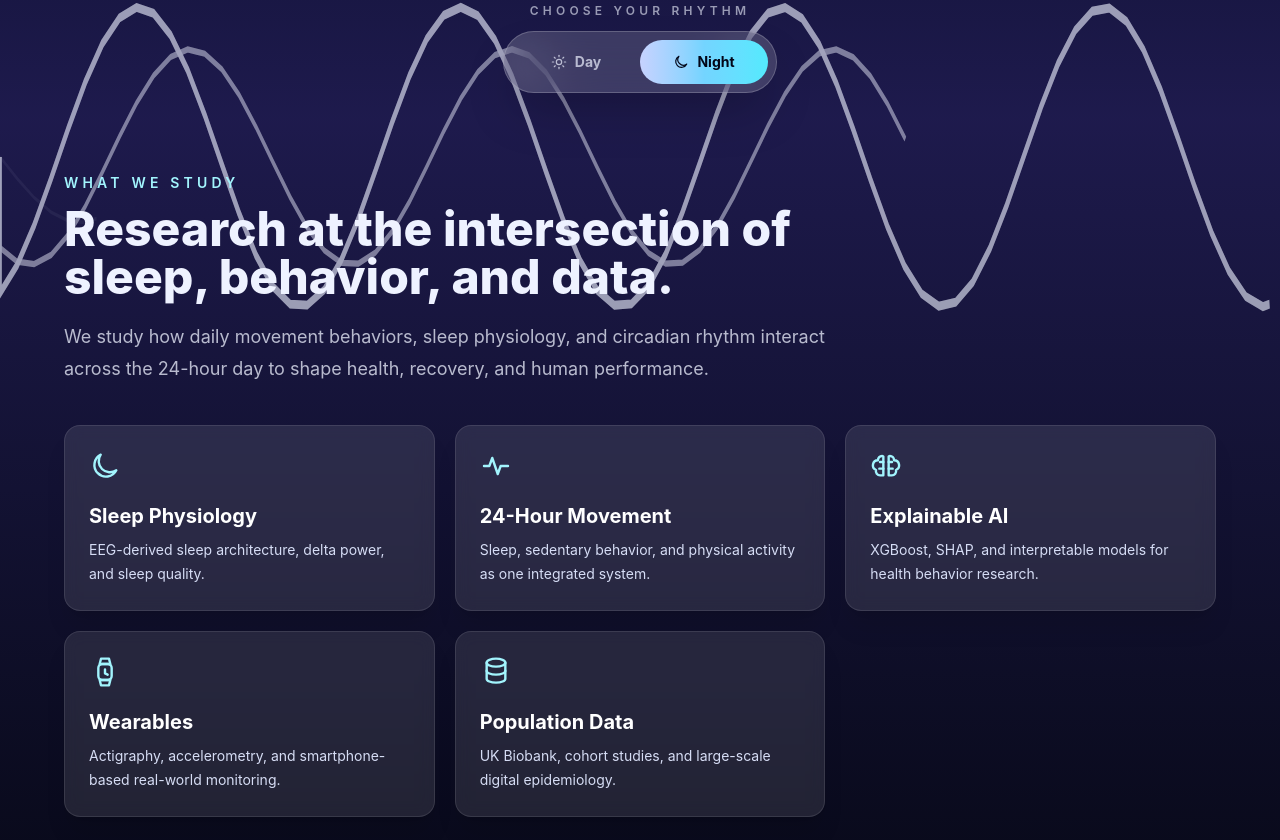
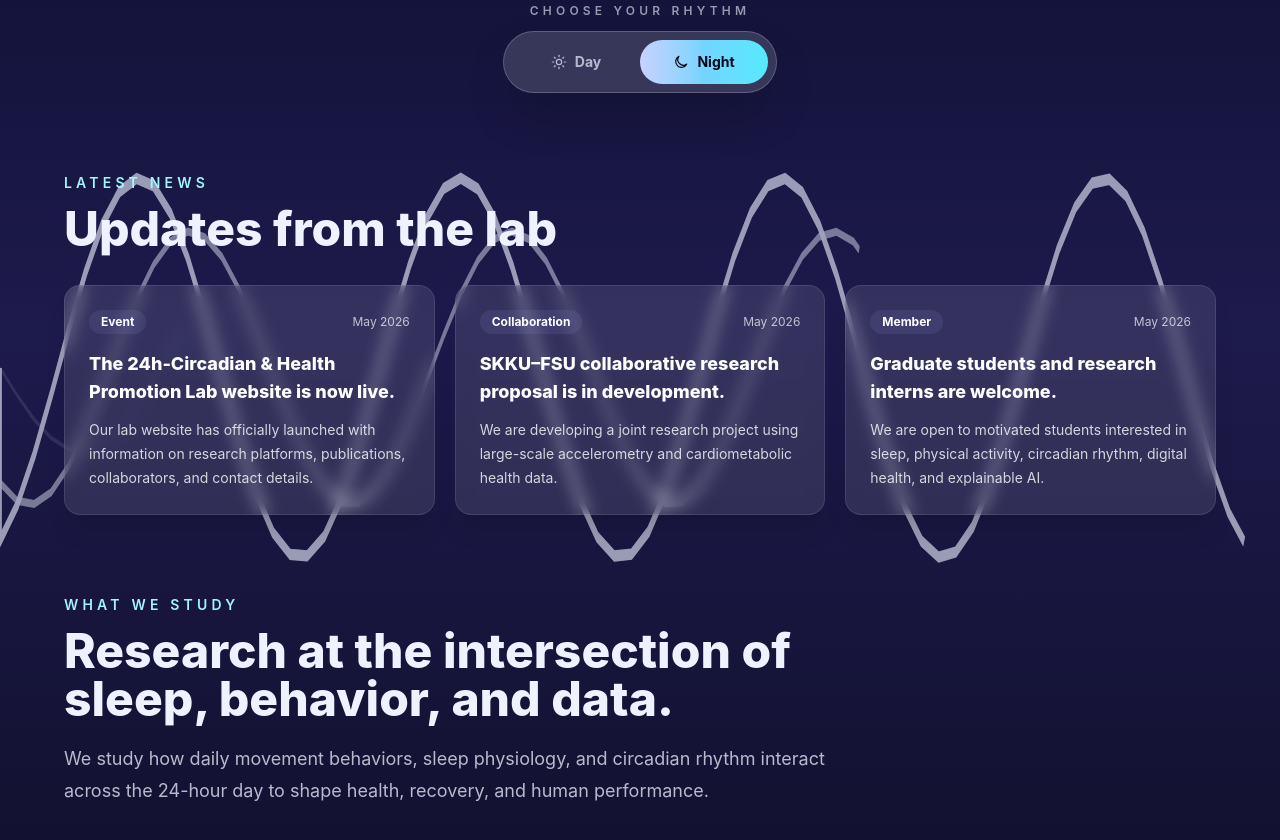
Before and after one commit to skkuseol/24h-circadian-lab, a React (Vite) app: page / in a window 1280 px wide. Shown: the part 708-1548 px from the top of the page. Built offline with nearby package versions, Linux system fonts and the light colour scheme.

Commit message:
modified

```diff
--- a/src/App.jsx
+++ b/src/App.jsx
@@ -469,7 +469,40 @@
     </motion.section>
   );
 }
+function NewsSection({ t, s, theme }) {
+  return (
+    <motion.section
+      className="mt-20 text-left"
+      initial={{ opacity: 0, y: 24 }}
+      animate={{ opacity: 1, y: 0 }}
+      transition={{ delay: 0.18 }}
+    >
+      <p className={`text-sm font-semibold uppercase tracking-[0.3em] ${theme === "night" ? "text-cyan-200" : "text-slate-600"}`}>
+        {t.newsLabel}
+      </p>
+      <h3 className="mt-3 text-3xl font-extrabold md:text-5xl">
+        {t.newsTitle}
+      </h3>
 
+      <div className="mt-8 grid gap-5 md:grid-cols-3">
+        {t.newsItems.map((item) => (
+          <Card key={`${item.date}-${item.title}`} className={`rounded-2xl border ${s.card} shadow-xl ${theme === "night" ? "text-white border-cyan-200/20" : "text-slate-900"}`}>
+            <CardContent className="p-6">
+              <div className="mb-4 flex items-center justify-between gap-3">
+                <span className={`rounded-full px-3 py-1 text-xs font-bold ${s.soft}`}>
+                  {item.category}
+                </span>
+                <span className="text-xs opacity-70">{item.date}</span>
+              </div>
+              <h4 className="text-lg font-extrabold leading-7">{item.title}</h4>
+              <p className="mt-3 text-sm leading-6 opacity-80">{item.text}</p>
+            </CardContent>
+          </Card>
+        ))}
+      </div>
+    </motion.section>
+  );
+}
 function HomePage({ theme, setTheme, t, s, setPage }) {
   const active = t.theme[theme];
   return (
@@ -487,6 +520,7 @@
           </div>
         </motion.div>
         <RhythmToggle theme={theme} setTheme={setTheme} t={t} s={s} />
+        <NewsSection t={t} s={s} theme={theme} />
         <motion.div className="mt-20 text-left" initial={{ opacity: 0, y: 24 }} animate={{ opacity: 1, y: 0 }} transition={{ delay: 0.25 }}>
           <p className={`text-sm font-semibold uppercase tracking-[0.3em] ${theme === "night" ? "text-cyan-200" : "text-slate-600"}`}>{t.homeResearchLabel}</p>
           <h3 className="mt-3 max-w-3xl text-3xl font-extrabold md:text-5xl">{t.homeResearchTitle}</h3>
```
